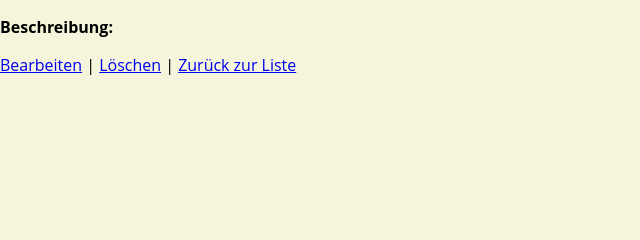
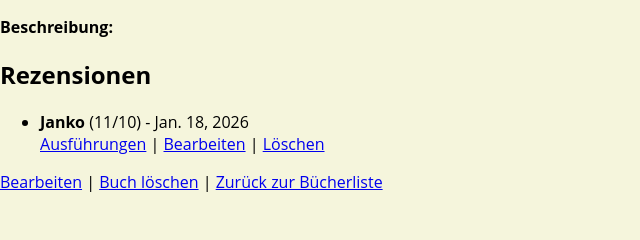
Before and after one commit to JaPeF/09-hausarbeit-fritzsche-roegner, a Django app: page /books/2/ in a window 1280 px wide. Shown: the part 256-496 px from the top of the page, without its empty margins (0-640 px from the left). Run offline with Django 5.2, Linux system fonts and the light colour scheme; data comes from the database, SQL or seed files in the repository; some libraries are stand-ins or nearby versions.

Commit message:
Verbindung von Büchern zu Rezensionen

```diff
--- a/bookdb/library/templates/library/author/author_detail.html
+++ b/bookdb/library/templates/library/author/author_detail.html
@@ -20,7 +20,7 @@
     </ul>
   <p>
     <a href="{% url 'author_update' object.pk %}">Bearbeiten</a> |
-    <a href="{% url 'author_delete' object.pk %}">Löschen</a> |
-    <a href="{% url 'author_list' %}">Zurück zur Liste</a>
+    <a href="{% url 'author_delete' object.pk %}">Autor löschen</a> |
+    <a href="{% url 'author_list' %}">Zurück zu den Autoren</a>
   </p>
 {% endblock %}
--- a/bookdb/library/templates/library/book/book_detail.html
+++ b/bookdb/library/templates/library/book/book_detail.html
@@ -8,10 +8,24 @@
   <p><strong>Genre:</strong> {{ object.Genre }}</p>
   <p><strong>Verlag:</strong> <a href="{% url 'publisher_detail' object.Author.pk %}">{{ object.Publisher }}</a></p>
   <p><strong>Beschreibung:</strong> {{ object.Beschreibung }}</p>
+  <h2>Rezensionen</h2>
+  <ul>
+    {% for review in object.reviews.all %}
+      <li>
+        <strong>{{ review.Rezensent }}</strong>
+        ({{ review.Bewertung }}/10) - {{ review.Datum }}<br>
+        <a href="{% url 'review_detail' review.pk %}">Ausführungen</a> |
+        <a href="{% url 'review_update' review.pk %}">Bearbeiten</a> |
+        <a href="{% url 'review_delete' review.pk %}">Löschen</a>
+      </li>
+    {% empty %}
+      <li>Es gibt noch keine Rezensionen für dieses Buch.</li>
+    {% endfor %}
+  </ul>
 
   <p>
     <a href="{% url 'book_update' object.pk %}">Bearbeiten</a> |
-    <a href="{% url 'book_delete' object.pk %}">Löschen</a> |
-    <a href="{% url 'book_list' %}">Zurück zur Liste</a>
+    <a href="{% url 'book_delete' object.pk %}">Buch löschen</a> |
+    <a href="{% url 'book_list' %}">Zurück zur Bücherliste</a>
   </p>
 {% endblock %}
--- a/bookdb/library/templates/library/publisher/publisher_detail.html
+++ b/bookdb/library/templates/library/publisher/publisher_detail.html
@@ -25,7 +25,8 @@
 
   <p>
     <a href="{% url 'publisher_update' publisher.pk %}">Bearbeiten</a> |
-    <a href="{% url 'publisher_delete' publisher.pk %}">Löschen</a>
+    <a href="{% url 'publisher_delete' publisher.pk %}">Verlag löschen</a> |
+    <a href="{% url 'publisher_list' %}">Zurück zu den Verlägen</a>
   </p>
 
 {% endblock %}
--- a/bookdb/library/templates/library/reviews/review_detail.html
+++ b/bookdb/library/templates/library/reviews/review_detail.html
@@ -20,6 +20,6 @@
   <p>
     <a href="{% url 'review_update' review.pk %}">Bearbeiten</a> |
     <a href="{% url 'review_delete' review.pk %}">Löschen</a> |
-    <a href="{% url 'review_list' %}">Zurück zur Liste</a>
+    <a href="{% url 'review_list' %}">Zurück zu den Rezensionen</a>
   </p>
 {% endblock %}
```
